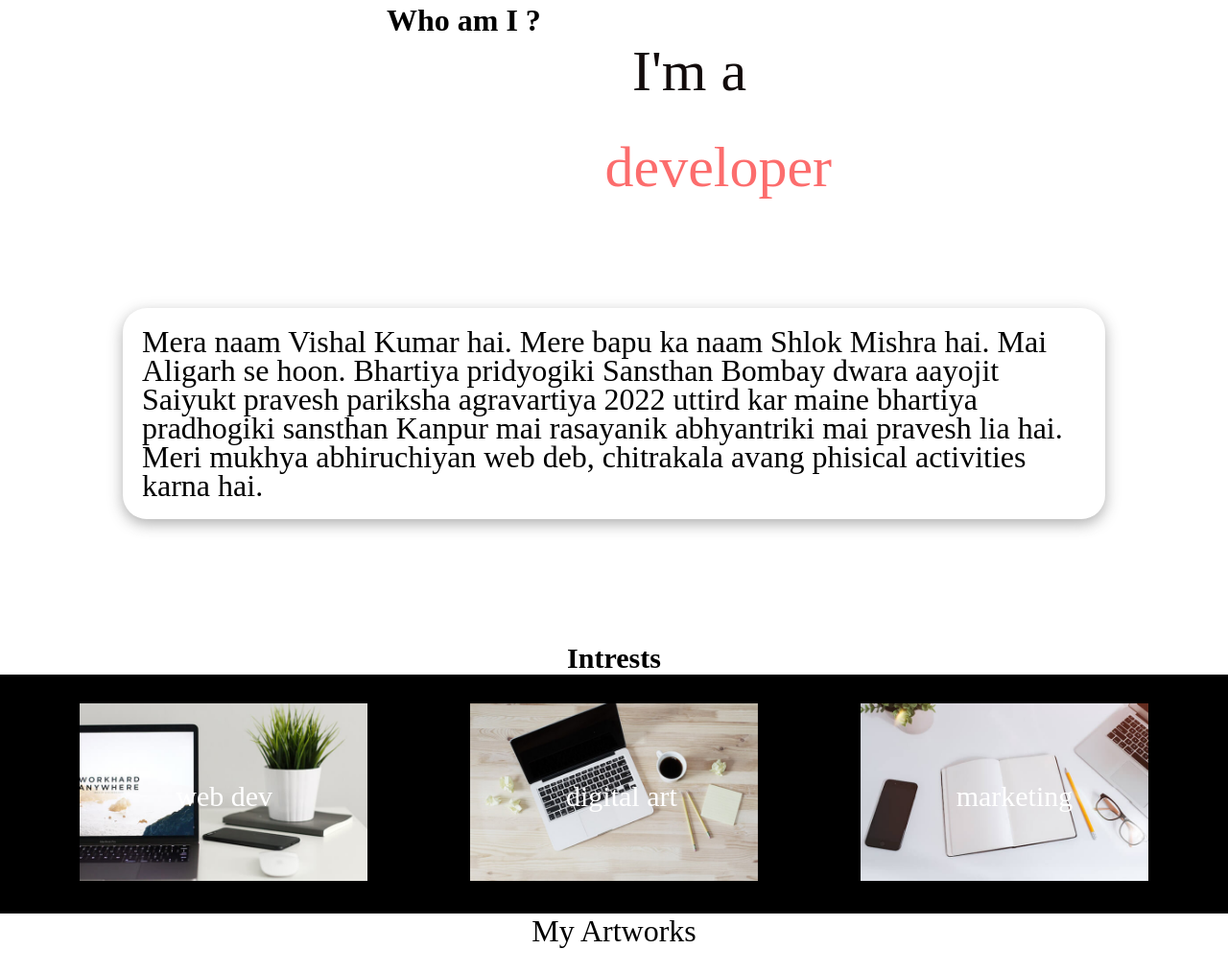
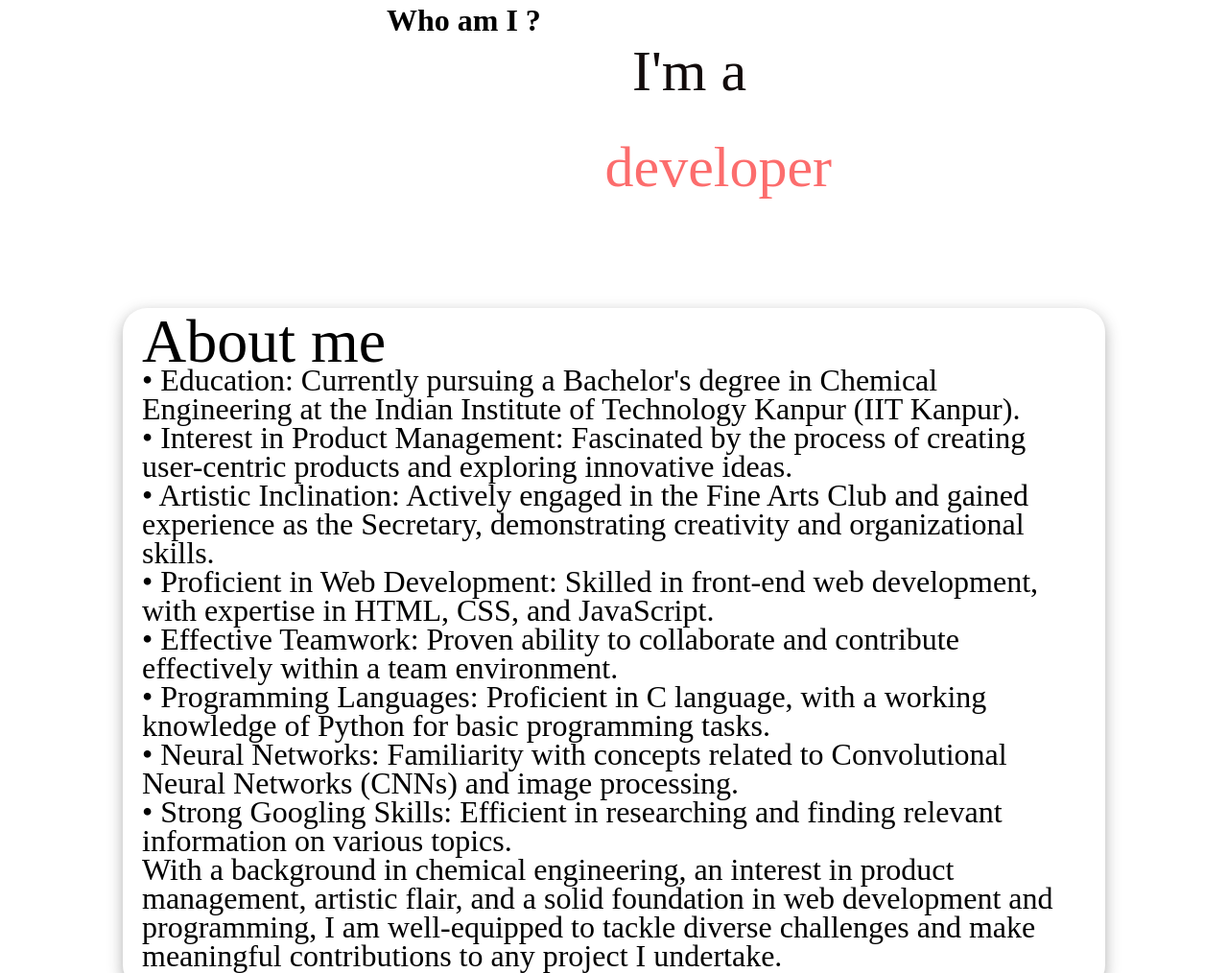
Before and after one commit to dr77aon/Dr77aon.github.io, a plain HTML site: page index.html in a window 1280 px wide. Shown: the part 830-1844 px from the top of the page at 96% size. Drawn offline with Linux system fonts and the light colour scheme.

Commit message:
Update index.html

```diff
--- a/index.html
+++ b/index.html
@@ -49,7 +49,7 @@
         </div>
         <h4 class="padd">Hello I am</h4>
         <div class="name "><p>Vishal Kumar</p> <img src="/images/myimg.png" alt=""></div>
-        <h6 class="padd">Developer / designer</h6>
+        <h6 class="padd">>Product enthuziast/designer</h6>
     </header>
     <nav class="flex">
         <ul class="flex list" id="navlist">
@@ -76,14 +76,24 @@
             </div>
         </div>
         <div id="intr">
-            <p class="intro">Mera naam Vishal Kumar hai. Mere bapu ka naam Shlok Mishra hai. Mai Aligarh se hoon. Bhartiya pridyogiki Sansthan Bombay dwara aayojit Saiyukt pravesh pariksha agravartiya 2022 uttird kar maine bhartiya pradhogiki sansthan Kanpur mai rasayanik abhyantriki mai pravesh lia hai. <br> Meri mukhya abhiruchiyan web deb, chitrakala avang phisical activities karna hai.</p></div>
+           <p class="intro"> <span style="font-size: 4rem;">About me</span>
+                <br>• Education: Currently pursuing a Bachelor's degree in Chemical Engineering at the Indian Institute of Technology Kanpur (IIT Kanpur).
+<br>• Interest in Product Management: Fascinated by the process of creating user-centric products and exploring innovative ideas.
+<br>• Artistic Inclination: Actively engaged in the Fine Arts Club and gained experience as the Secretary, demonstrating creativity and organizational skills.
+<br>• Proficient in Web Development: Skilled in front-end web development, with expertise in HTML, CSS, and JavaScript.
+<br>• Effective Teamwork: Proven ability to collaborate and contribute effectively within a team environment.
+<br>• Programming Languages: Proficient in C language, with a working knowledge of Python for basic programming tasks.
+<br>• Neural Networks: Familiarity with concepts related to Convolutional Neural Networks (CNNs) and image processing.
+<br>• Strong Googling Skills: Efficient in researching and finding relevant information on various topics.
+<br>
+With a background in chemical engineering, an interest in product management, artistic flair, and a solid foundation in web development and programming, I am well-equipped to tackle diverse challenges and make meaningful contributions to any project I undertake.</p></div>
         </div>
     </div>
     <div><h3>Intrests</h3></div>
     <section class="intrests">
         <div id="web"><div class="int-txt">web dev</div><img src="/images/web.jpg" alt=""></div>
-        <div id="web"><div class="int-txt">digital art</div><img src="/images/dig.jpg" alt=""></div>
-        <div id="web"><div class="int-txt">marketing</div><img src="/images/book.jpg" alt=""></div>
+        <div id="web"><div class="int-txt">Product <br> Managemant</div><img src="/images/dig.jpg" alt=""></div>
+        <div id="web"><div class="int-txt">art</div><img src="/images/book.jpg" alt=""></div>
     </section>
     <div> <p id="my-works">My Artworks</p></div>
      <section class="works">
```
